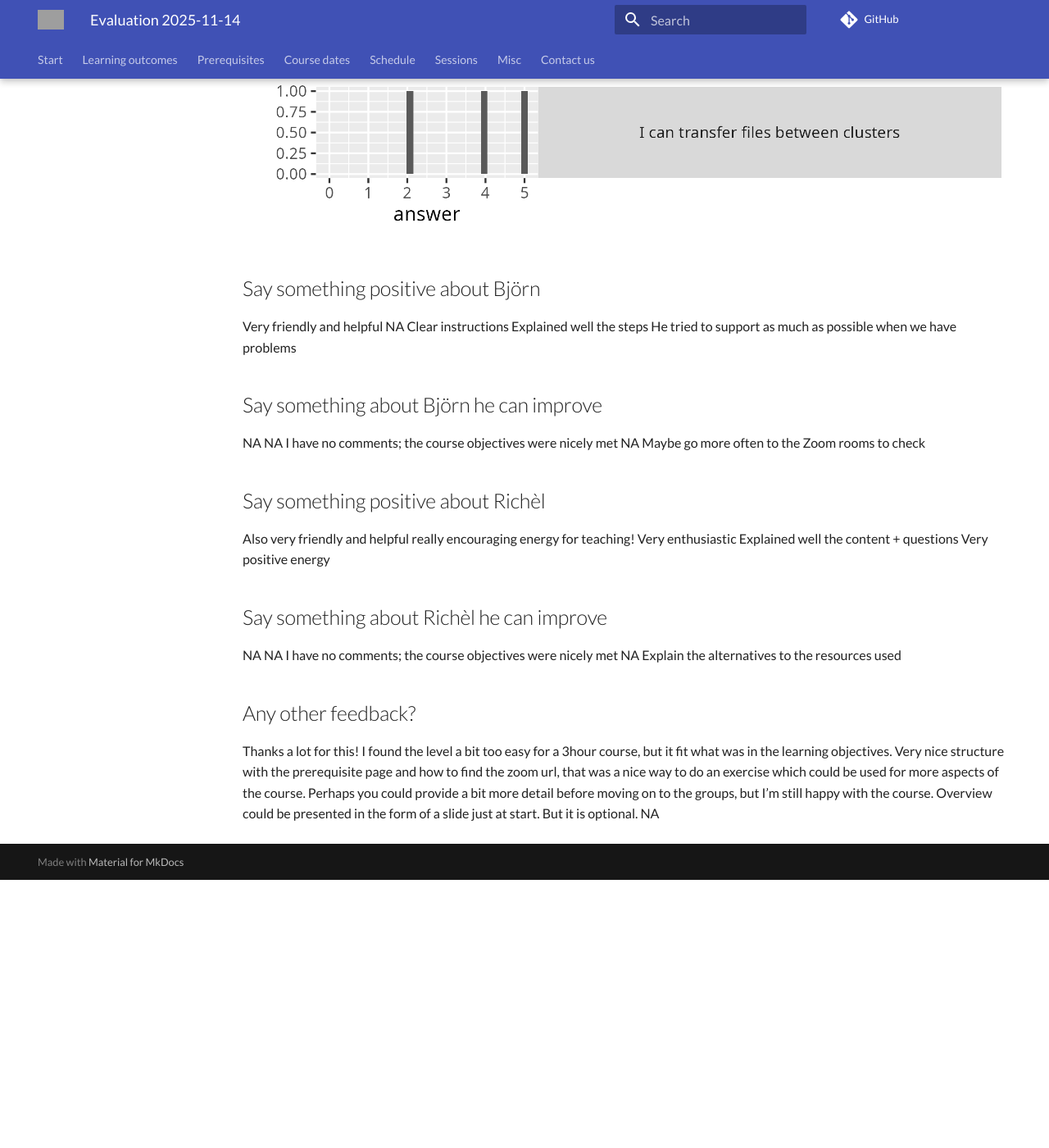
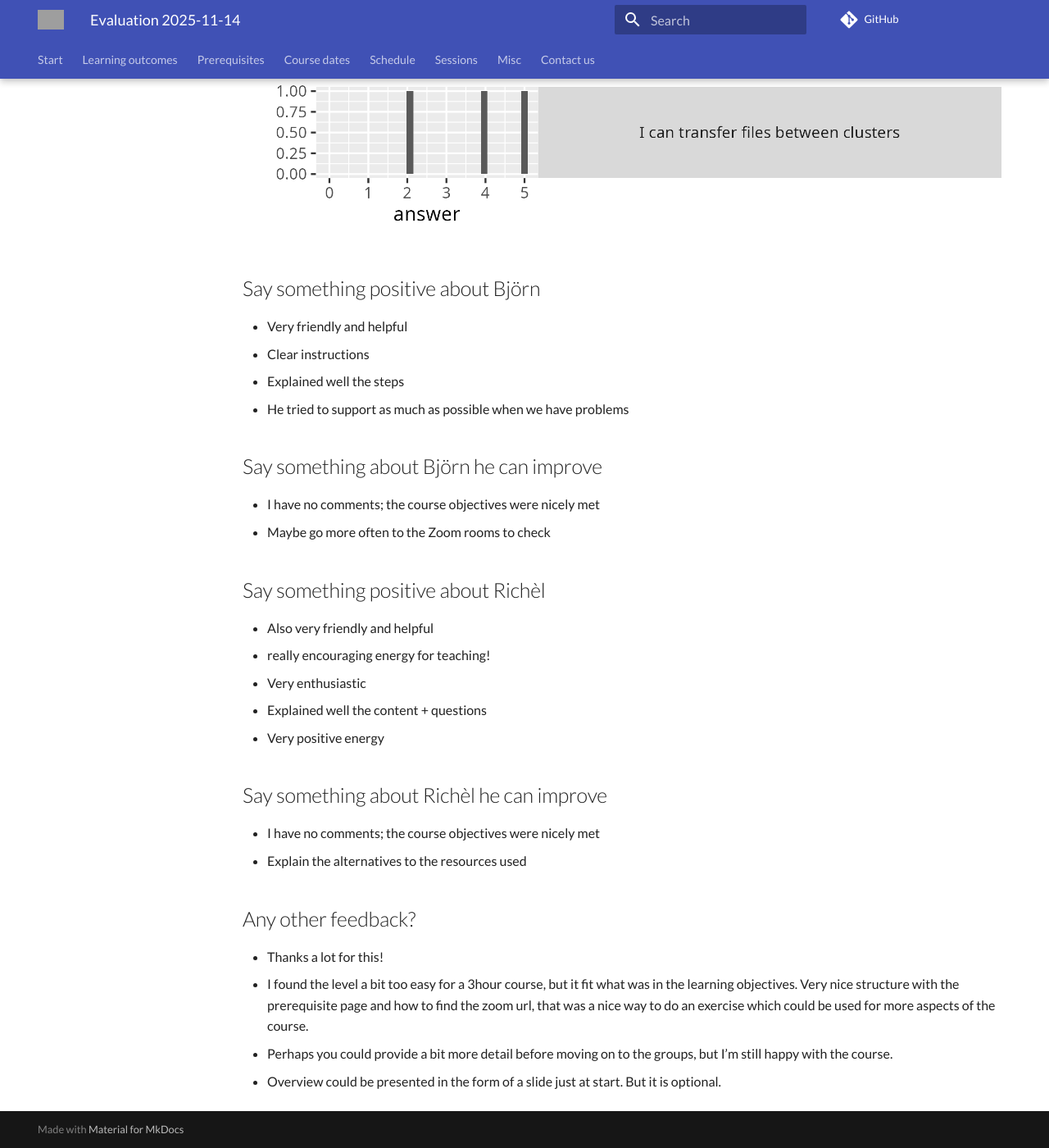
Before and after one commit to UPPMAX/naiss_file_transfer_course, an MkDocs documentation site: the page built from docs/evaluations/20251114/README.md, in a window 1280 px wide and 1400 px high, scrolled down 3238 px. Shown: the whole window at 82% size. Built offline with MkDocs 1.6.1 and Material for MkDocs 9.7.7, drawn with Linux system fonts in a browser that asks for light colours; comment, search, counter and statistics services are not loaded; before the commit the page ends 4311 px from its top, so only the background shows below that; grey boxes are pictures that could not be loaded.

Commit message:
Fix layout

```diff
--- a/docs/evaluations/20251114/README.md
+++ b/docs/evaluations/20251114/README.md
@@ -27,45 +27,39 @@
 
 ## Say something positive about Björn
 
-Very friendly and helpful
-NA
-Clear instructions
-Explained well the steps
-He tried to support as much as possible when we have problems
-
+- Very friendly and helpful
+- Clear instructions
+- Explained well the steps
+- He tried to support as much as possible when we have problems
 
 ## Say something about Björn he can improve
 
-NA
-NA
-I have no comments; the course objectives were nicely met
-NA
-Maybe go more often to the Zoom rooms to check
-
-
+- I have no comments; the course objectives were nicely met
+- Maybe go more often to the Zoom rooms to check
 
 ## Say something positive about Richèl
 
-Also very friendly and helpful
-really encouraging energy for teaching!
-Very enthusiastic
-Explained well the content + questions
-Very positive energy
-
+- Also very friendly and helpful
+- really encouraging energy for teaching!
+- Very enthusiastic
+- Explained well the content + questions
+- Very positive energy
 
 ## Say something about Richèl he can improve
 
-NA
-NA
-I have no comments; the course objectives were nicely met
-NA
-Explain the alternatives to the resources used
-
+- I have no comments; the course objectives were nicely met
+- Explain the alternatives to the resources used
 
 ## Any other feedback?
 
-Thanks a lot for this!
-I found the level a bit too easy for a 3hour course, but it fit what was in the learning objectives. Very nice structure with the prerequisite page and how to find the zoom url, that was a nice way to do an exercise which could be used for more aspects of the course.
-Perhaps you could provide a bit more detail before moving on to the groups, but I’m still happy with the course.
-Overview could be presented in the form of a slide just at start. But it is optional.
-NA
+- Thanks a lot for this!
+- I found the level a bit too easy for a 3hour course,
+  but it fit what was in the learning objectives.
+  Very nice structure with the prerequisite page
+  and how to find the zoom url,
+  that was a nice way to do an exercise which could be used
+  for more aspects of the course.
+- Perhaps you could provide a bit more detail before moving on to the groups,
+  but I’m still happy with the course.
+- Overview could be presented in the form of a slide just at start.
+  But it is optional.
```
